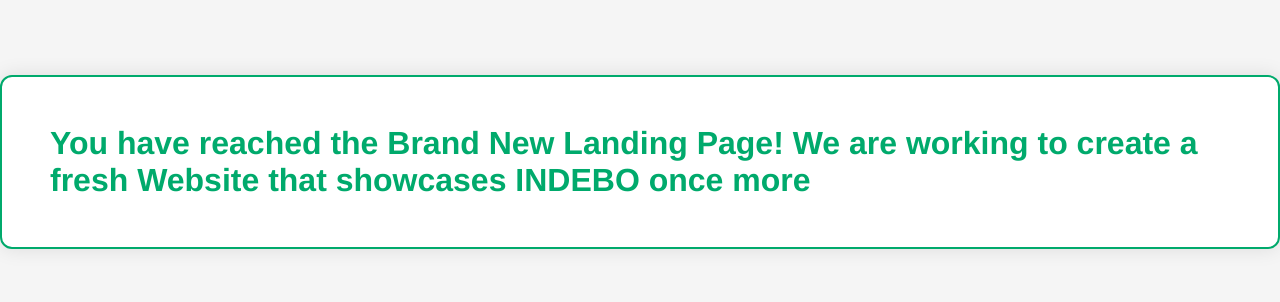
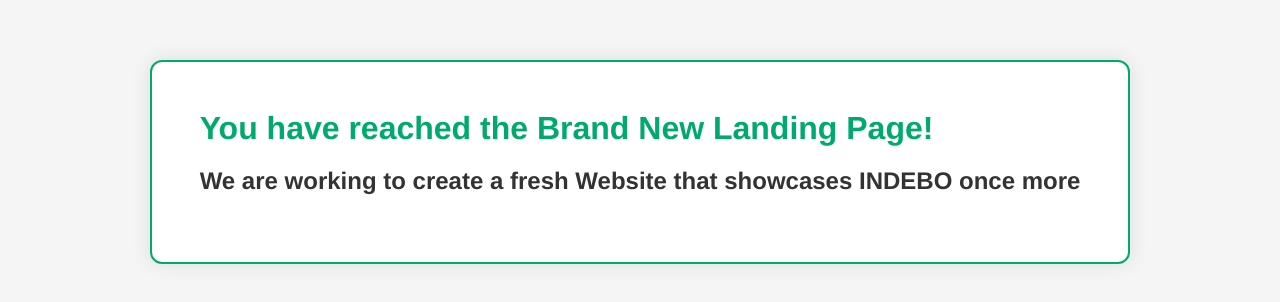
Before and after one commit to Indebo/indebo.github.io, a plain HTML site: page index.html in a window 1280 px wide. Shown: the part 238-540 px from the top of the page. Drawn offline with Linux system fonts and the light colour scheme.

Commit message:
Update index.html

```diff
--- a/index.html
+++ b/index.html
@@ -32,7 +32,8 @@
 </head>
 <body>
   <div class="container">
-    <h1>You have reached the Brand New Landing Page! We are working to create a fresh Website that showcases INDEBO once more</h1>
+    <h1>You have reached the Brand New Landing Page! </h1>
+    <h2>We are working to create a fresh Website that showcases INDEBO once more</h2>
   </div>
 </body>
 </html>
```
